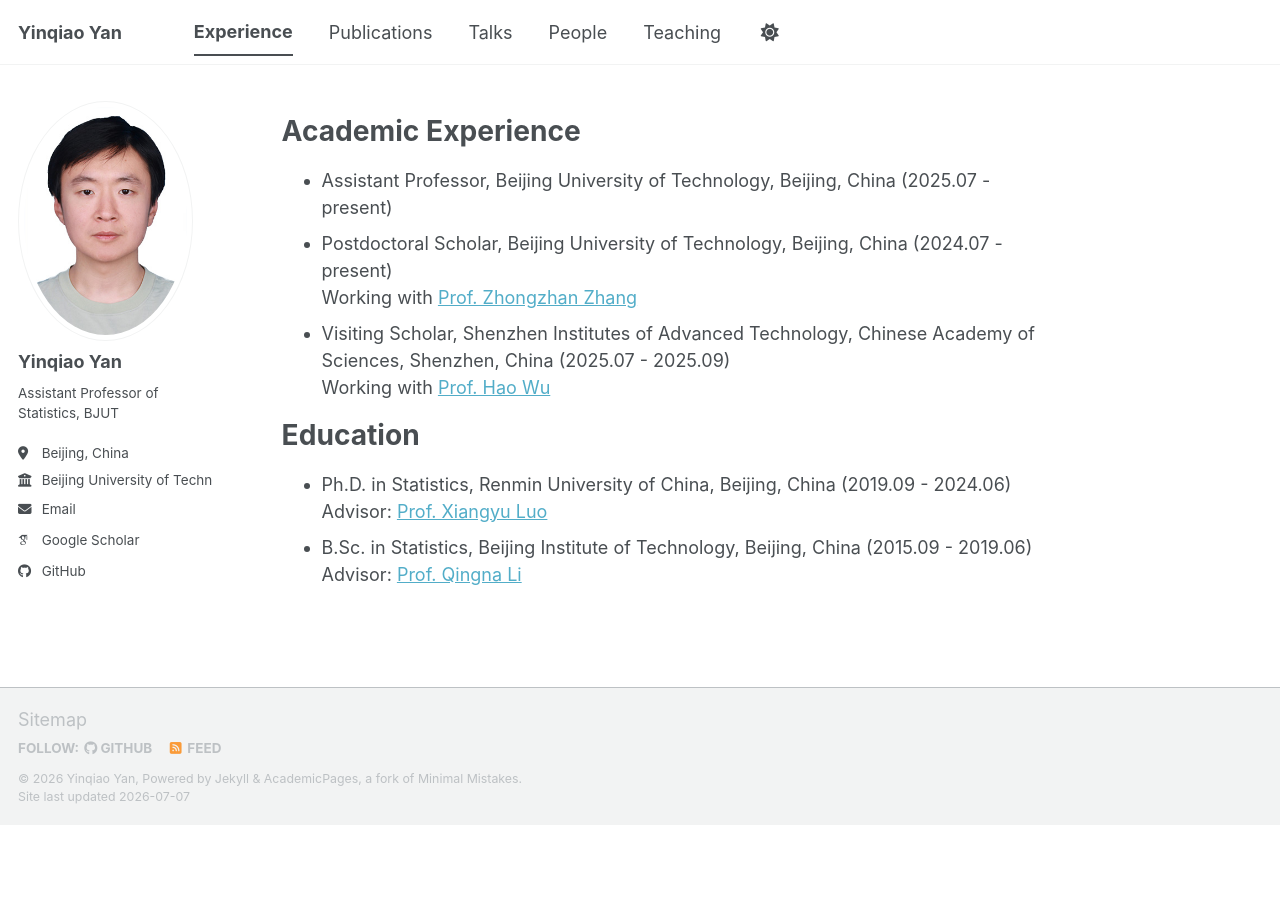
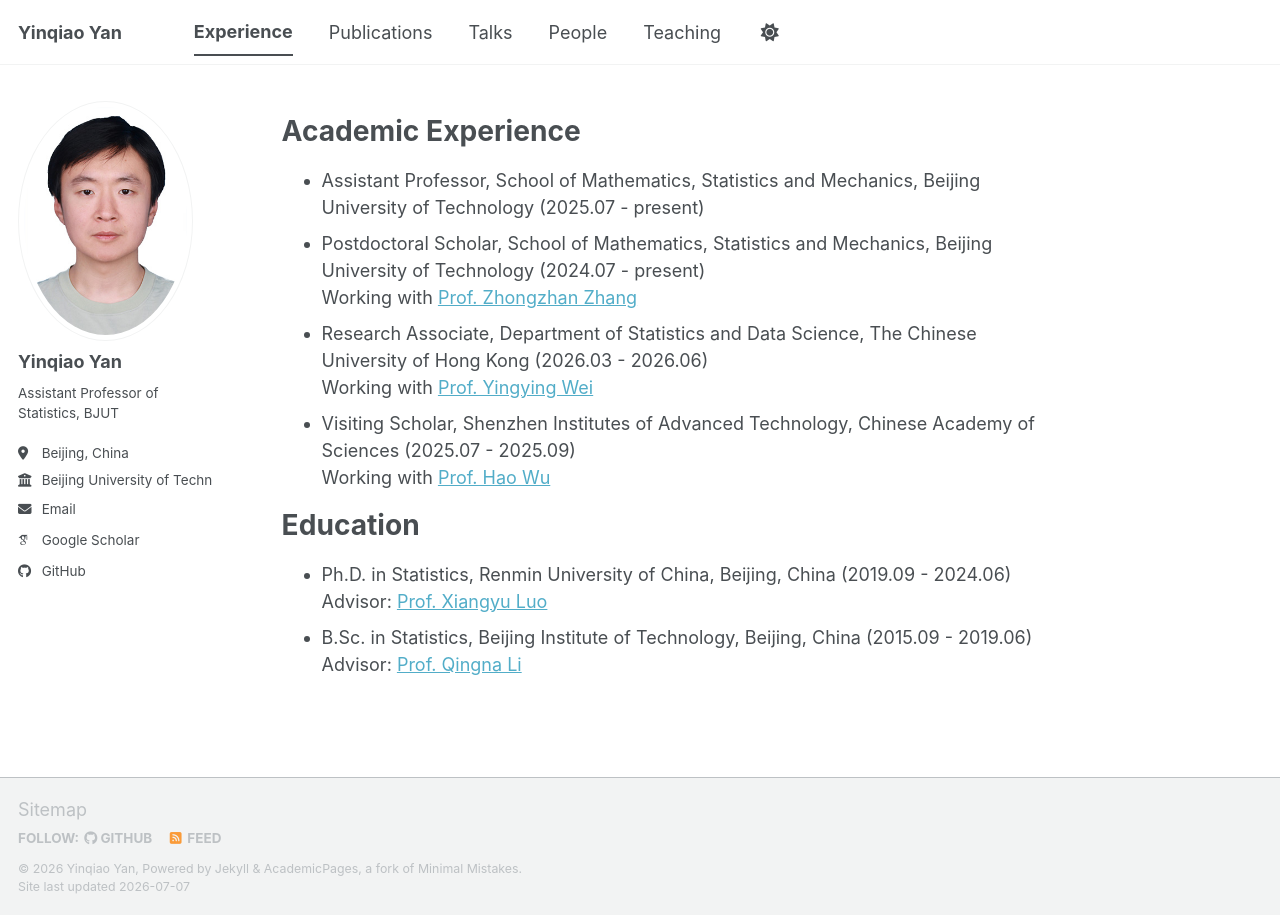
Before and after one commit to yinqiaoyan/yinqiaoyan.github.io, a Jekyll site: the page built from _pages/experience.md, in a window 1280 px wide. Built offline with Jekyll 4.4.1, drawn with Linux system fonts in a browser that asks for light colours; some web fonts are replaced; a script bundle is joined from its source files by our own code; library files that are not in the unit come from our copies.

Commit message:
update 20260707

```diff
--- a/_pages/experience.md
+++ b/_pages/experience.md
@@ -6,9 +6,11 @@ author_profile: true
 
 # Academic Experience
 
-- Assistant Professor, Beijing University of Technology, Beijing, China (2025.07 - present)
-- Postdoctoral Scholar, Beijing University of Technology, Beijing, China (2024.07 - present)<br>Working with [Prof. Zhongzhan Zhang](https://msm.bjut.edu.cn/info/1094/2658.htm)
-- Visiting Scholar, Shenzhen Institutes of Advanced Technology, Chinese Academy of Sciences, Shenzhen, China (2025.07 - 2025.09)<br>Working with [Prof. Hao Wu](https://www.haowulab.org/)
+- Assistant Professor, School of Mathematics, Statistics and Mechanics, Beijing University of Technology (2025.07 - present)
+- Postdoctoral Scholar, School of Mathematics, Statistics and Mechanics, Beijing University of Technology (2024.07 - present)<br>Working with [Prof. Zhongzhan Zhang](https://msm.bjut.edu.cn/info/1094/2658.htm)
+- Research Associate, Department of Statistics and Data Science, The Chinese University of Hong Kong (2026.03 - 2026.06) <br>
+  Working with [Prof. Yingying Wei](https://www.sta.cuhk.edu.hk/peoples/ywei/)
+- Visiting Scholar, Shenzhen Institutes of Advanced Technology, Chinese Academy of Sciences (2025.07 - 2025.09)<br>Working with [Prof. Hao Wu](https://www.haowulab.org/)
 
 # Education
 
```
Also changed, not shown: _pages/people.md (+3 -2 lines).
